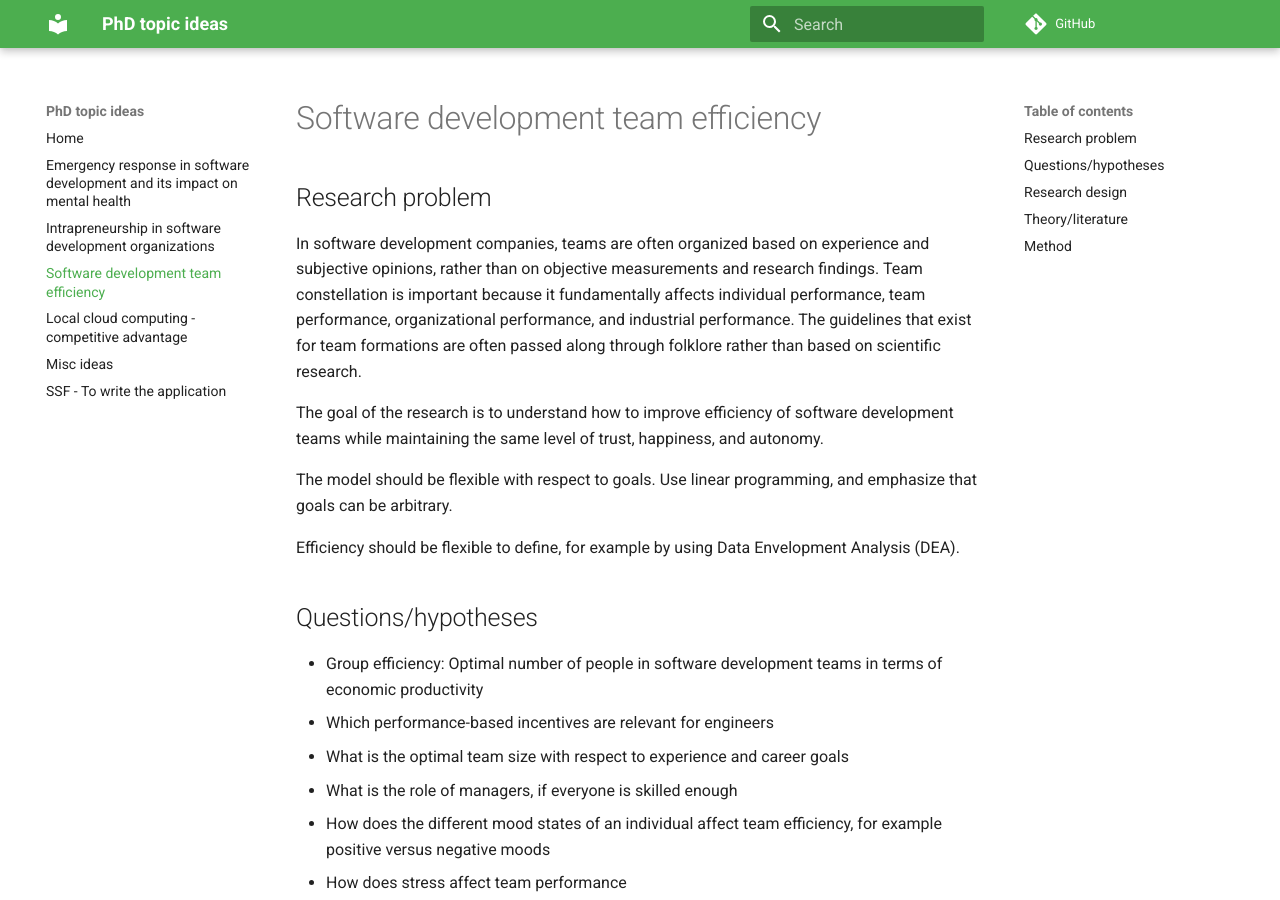
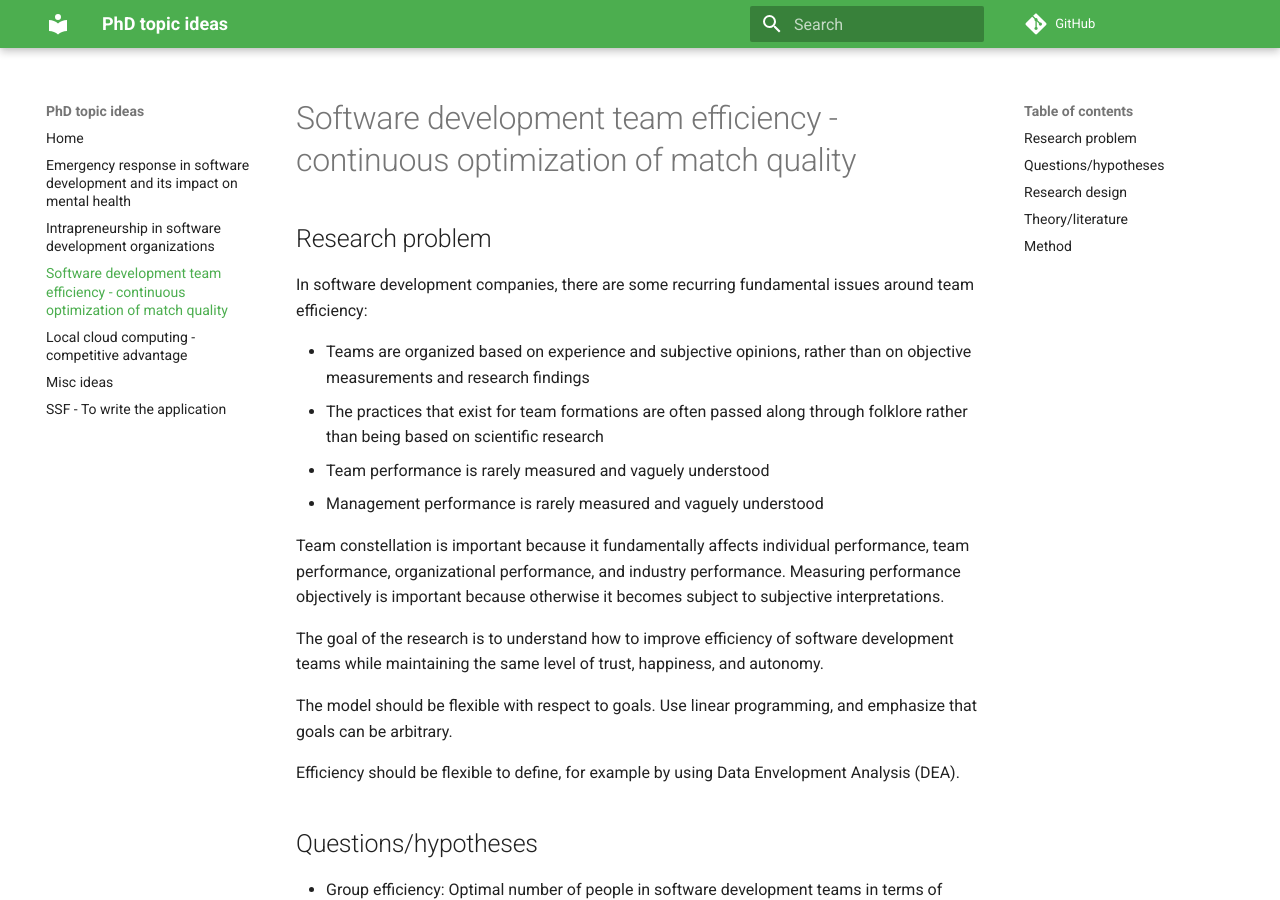
Before and after one commit to karl-johan-grahn/phd_topic_ideas, an MkDocs documentation site: the page built from content/efficiency.md, in a window 1280 px wide and 900 px high. Built offline with MkDocs 1.6.1 and Material for MkDocs 9.7.7, drawn with Linux system fonts in a browser that asks for light colours; comment, search, counter and statistics services are not loaded; some of the changed text lies outside the part shown.

Commit message:
Team efficiency updates (#6)
* update

* update

```diff
--- a/content/efficiency.md
+++ b/content/efficiency.md
@@ -1,8 +1,15 @@
-# Software development team efficiency
+# Software development team efficiency - continuous optimization of match quality
 
 ## Research problem
 
-In software development companies, teams are often organized based on experience and subjective opinions, rather than on objective measurements and research findings. Team constellation is important because it fundamentally affects individual performance, team performance, organizational performance, and industrial performance. The guidelines that exist for team formations are often passed along through folklore rather than based on scientific research.
+In software development companies, there are some recurring fundamental issues around team efficiency:
+
+* Teams are organized based on experience and subjective opinions, rather than on objective measurements and research findings
+* The practices that exist for team formations are often passed along through folklore rather than being based on scientific research
+* Team performance is rarely measured and vaguely understood
+* Management performance is rarely measured and vaguely understood
+
+Team constellation is important because it fundamentally affects individual performance, team performance, organizational performance, and industry performance. Measuring performance objectively is important because otherwise it becomes subject to subjective interpretations.
 
 The goal of the research is to understand how to improve efficiency of software development teams while maintaining the same level of trust, happiness, and autonomy.
 
@@ -23,6 +30,11 @@
 * Learning curve application for onboarding new software developers (how introduction material and onboarding will help developer quickly get up to speed compared to getting nothing at all, who needs intro, how much, how to deliver it to lowest cost, etc.)
 * Develop pool of organizational successors - tool to help evaluate the extent of the organisations' pending shortage, needed competencies, identify individuals for possible inclusion in pool, establish individually tailored development programs for high-potential candidates, select and place people into senior jobs based on their performance, continuously monitor the program
 * EI assessment - performance management tool for assessing if colleagues understand their emotional reactions, and how well they think you understand them. Ask people from another culture or someone with disability. Ask internal or external customers how well you appear to understand their position. Size up a coworker or manager as best as you can. Record your observations and test them against how that person performs or behaves many months later.
+* How to make sure topics such as UX design patterns are continuously reinforced for all members without repeating or duplicating teaching
+* The culture of continuous learning in contemporary society may also lead to a fear of not learning enough, I have talked to many members who are unsure about their future although I can clearly see they are continuously learning
+* How to retain members - is it inherent to the equilibria of the retention model that they will stay a short time
+* Enormous pressure you have to use the latest technologies, seldom reflect on what is actually needed, focus becomes more on technology than business value
+* There is a value in unlearning as well
 
 ## Research design
 
@@ -37,9 +49,15 @@
         * Team goal
         * Decide on criteria
         * Use criteria to evaluate task priority
+* Model team organization as a continuous optimization problem of match quality
+    * Business requirements and candidates continuously change
+    * Members can rotate and leave at arbitrary times
+    * Link it with DEA
 * Interview people randomly in large numbers and ask them who they think the most efficient professionals are
 
 ## Theory/literature
+
+* Spence, M. (1973). Job Market Signaling. The Quarterly Journal of Economics, 87(3), 355–374. `https://doi.org/10.2307/1882010`
 
 ## Method
 
```
Also changed, not shown: 1 other file.
